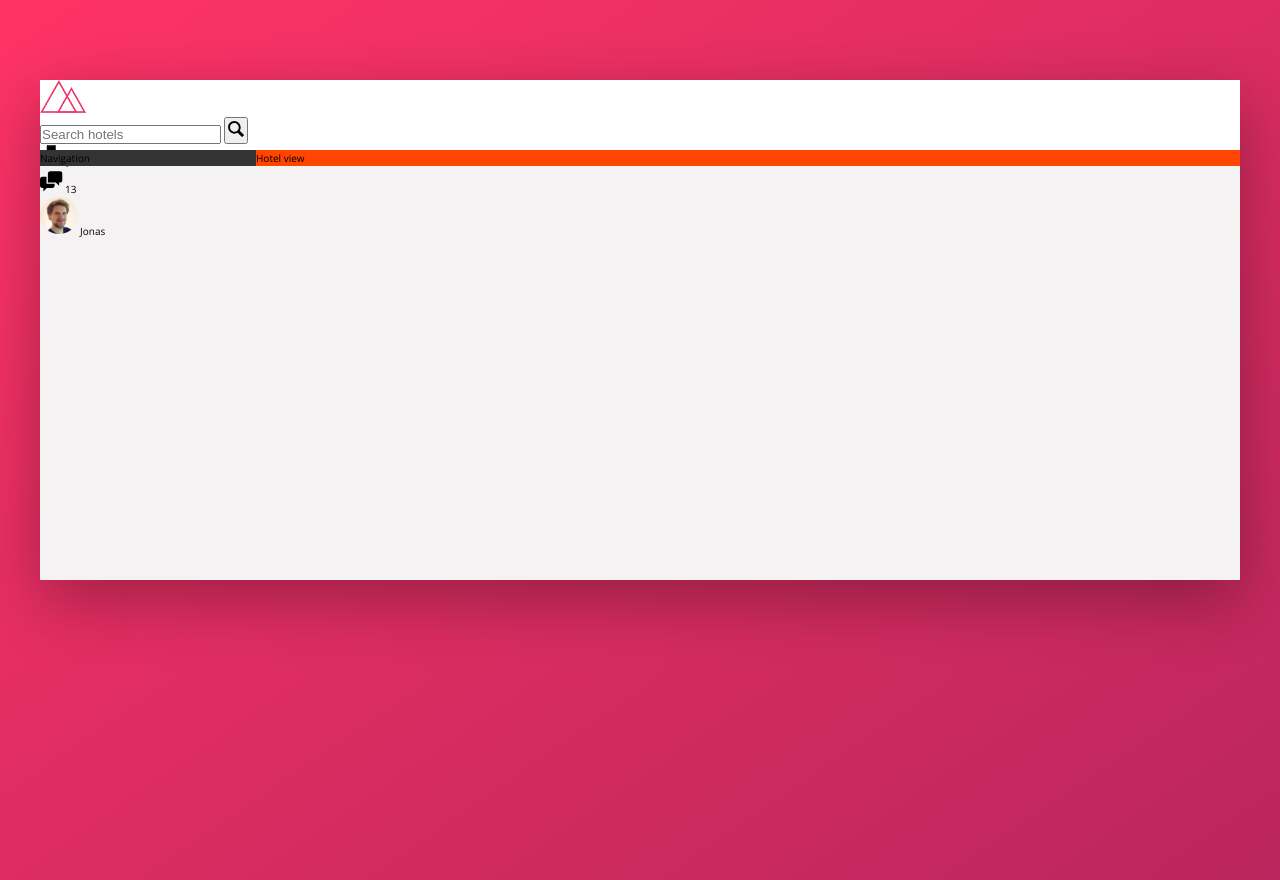
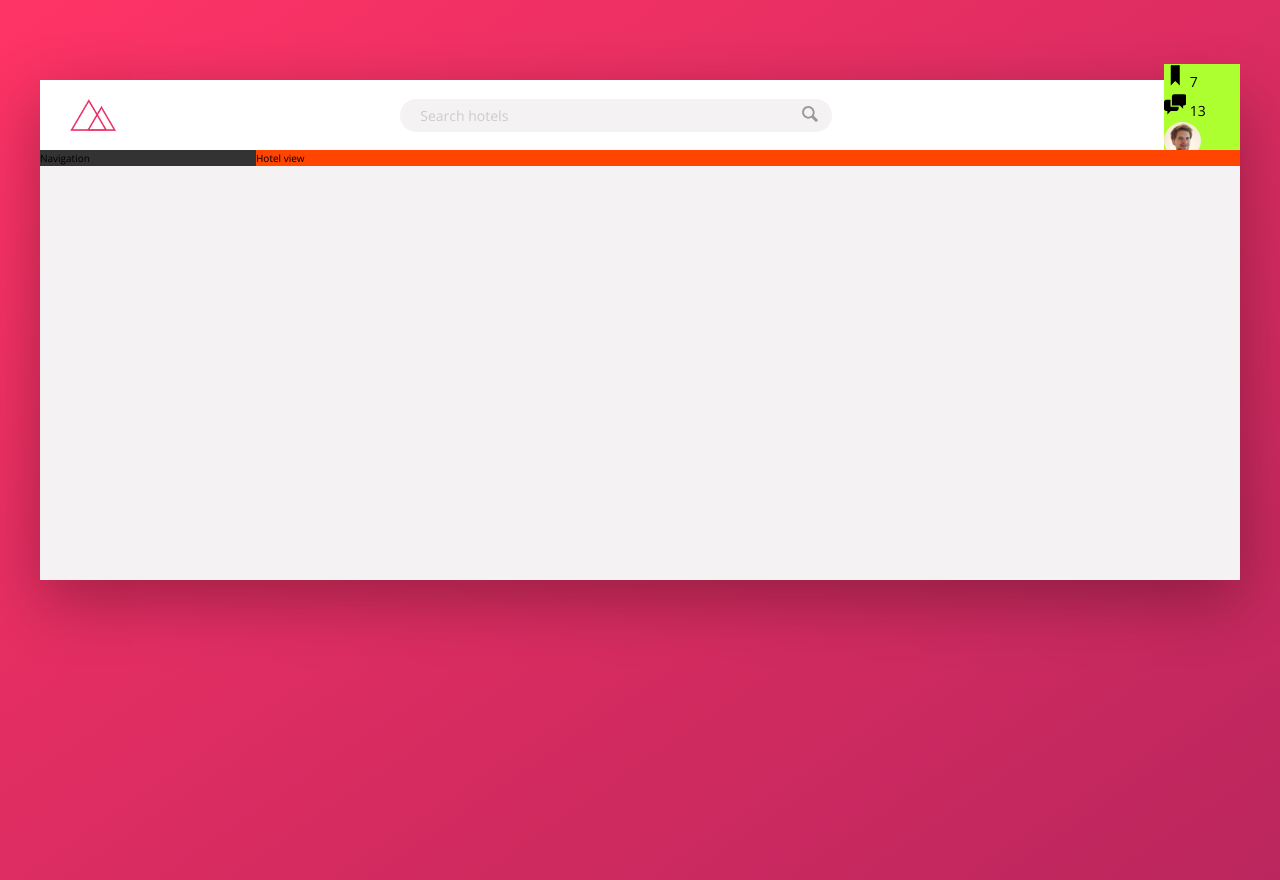
Before and after one commit to aromaton41/Trillo, a website: page index.html in a window 1280 px wide. Drawn offline with nearby package versions, Linux system fonts and the light colour scheme.

Commit message:
Building the header

```diff
--- a/sass/_components.scss
+++ b/sass/_components.scss
@@ -3,18 +3,61 @@
 
 .logo {
   height: 3.25rem;
+  margin-left: 3rem;
 }
 
 ///////////////////////////////////////
 // SEARCH
 .search {
+  flex: 0 0 40%;
+
+  display: flex;
+  align-items: center;
+  justify-items: center;
+
   &__input {
+    font-family: inherit;
+    font-size: inherit;
+    color: inherit;
+    background-color: var(--color-Grey-light-2);
+    border: none;
+    padding: 0.7rem 2rem;
+    border-radius: 100px;
+    width: 90%;
+    transition: all 0.2s;
+    margin-right: -3.25rem;
+
+    &:focus {
+      outline: none;
+      width: 100%;
+      background-color: var(--color-Grey-light-3);
+    }
+
+    &::-webkit-input-placeholder {
+      font-weight: 100;
+      color: var(--color-Grey-light-4);
+    }
+  }
+
+  &__input:focus + &__button {
+    background-color: var(--color-Grey-light-3);
   }
   &__button {
+    border: none;
+    background-color: var(--color-Grey-light-2);
+
+    &:focus {
+      outline: none;
+    }
+
+    &:active {
+      transform: translateY(2px);
+    }
   }
   &__icon {
     height: 2rem;
     width: 2rem;
+    fill: var(--color-Grey-dark-3);
   }
 }
 
@@ -22,6 +65,7 @@
 // USER NAVIGATION
 
 .user-nav {
+  background-color: greenyellow;
   &__icon-box {
   }
 
@@ -37,9 +81,9 @@
   }
 
   &__user-photo {
-      height: 3.75rem;
-      border-radius: 50%;
-}
+    height: 3.75rem;
+    border-radius: 50%;
+  }
 
   &__user-name {
   }
--- a/sass/_layout.scss
+++ b/sass/_layout.scss
@@ -8,9 +8,14 @@
 }
 
 .header {
+  font-size: 1.4rem;
   height: 7rem;
   background-color: #fff;
   border-bottom: var(--color-Grey-light-2);
+
+  display: flex;
+  justify-content: space-between;
+  align-items: center;
 }
 
 .content {
```
Also changed, not shown: css/style.css.
